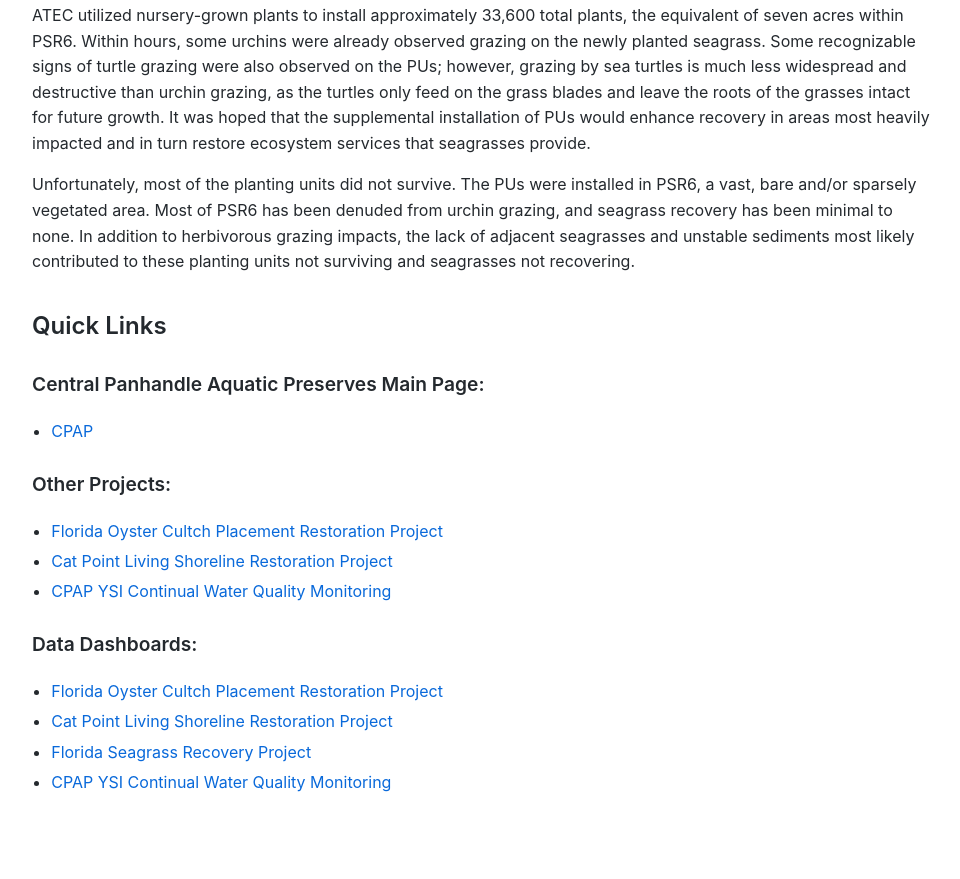
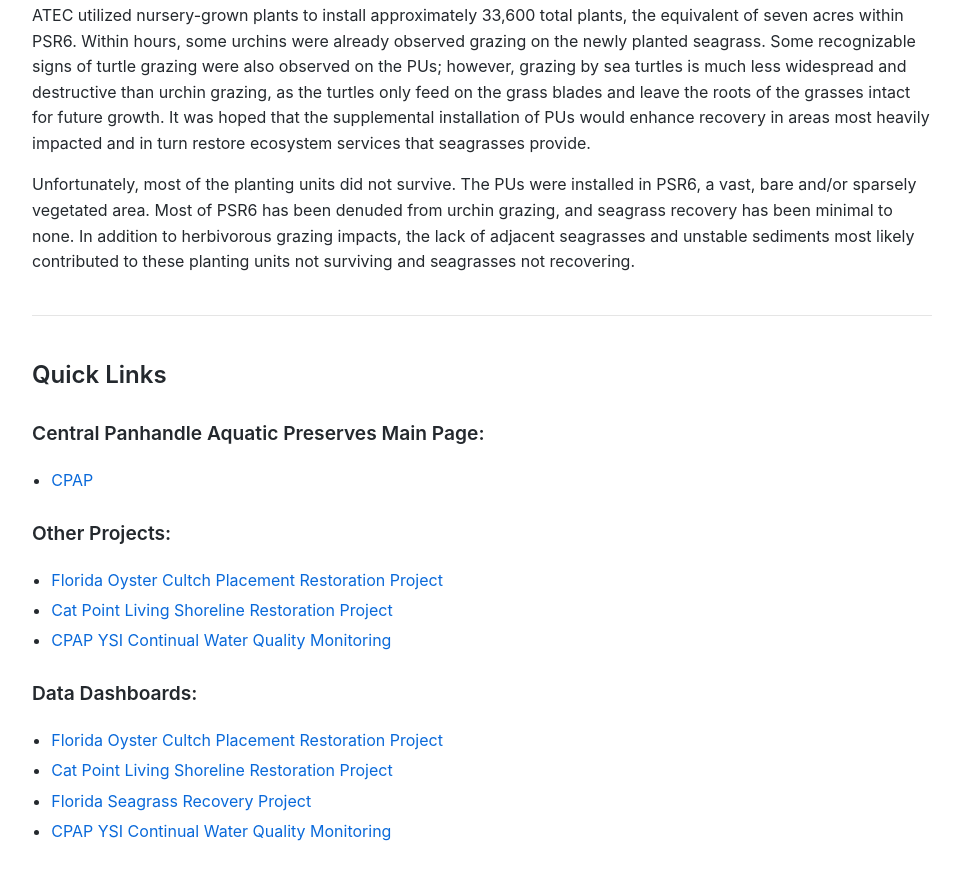
Before and after one commit to Matt-Law12/cpap_seagrass, a plain HTML site: page index.html in a window 1280 px wide. Shown: the part 4187-5066 px from the top of the page, without its empty margins (158-1118 px from the left). Drawn offline with Linux system fonts and the light colour scheme.

Commit message:
Update index.html

```diff
--- a/index.html
+++ b/index.html
@@ -149,6 +149,8 @@
     Unfortunately, most of the planting units did not survive. The PUs were installed in PSR6, a vast, bare and/or sparsely vegetated area. Most of PSR6 has been denuded from urchin grazing, and seagrass recovery has been minimal to none. In addition to herbivorous grazing impacts, the lack of adjacent seagrasses and unstable sediments most likely contributed to these planting units not surviving and seagrasses not recovering.
   </p>
 
+  <hr style="border: none; height: 1px; background-color: #ccc; opacity: 0.5; margin: 40px 0;">
+
   <h2>Quick Links</h2>
 
   <h3>Central Panhandle Aquatic Preserves Main Page:</h3>
```
